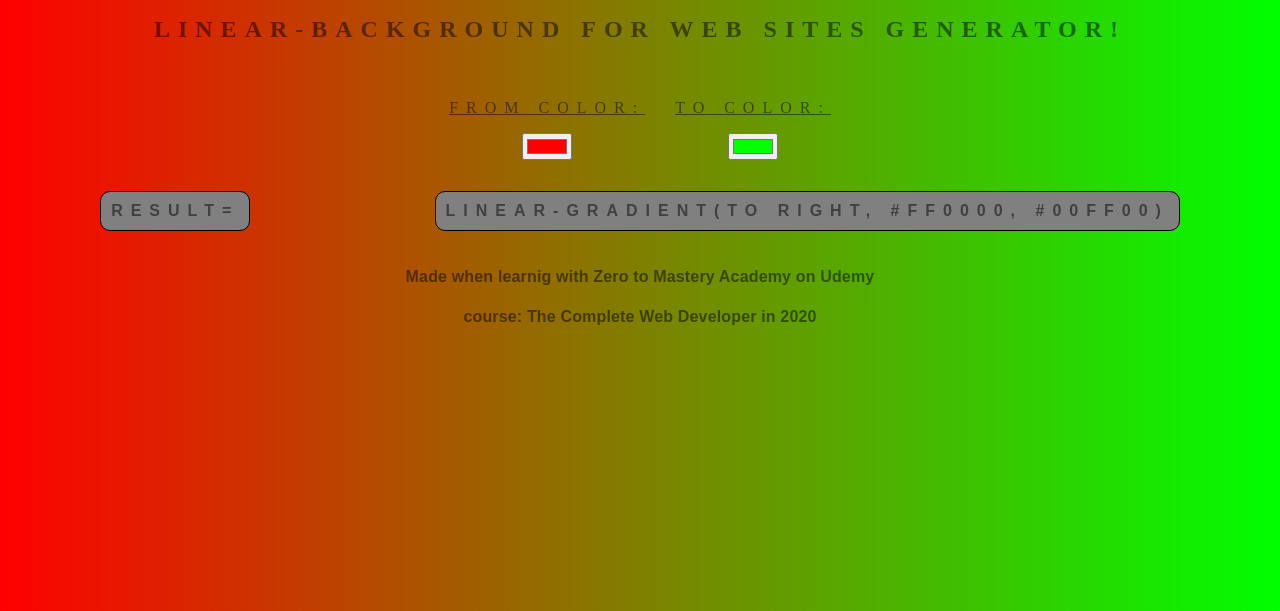
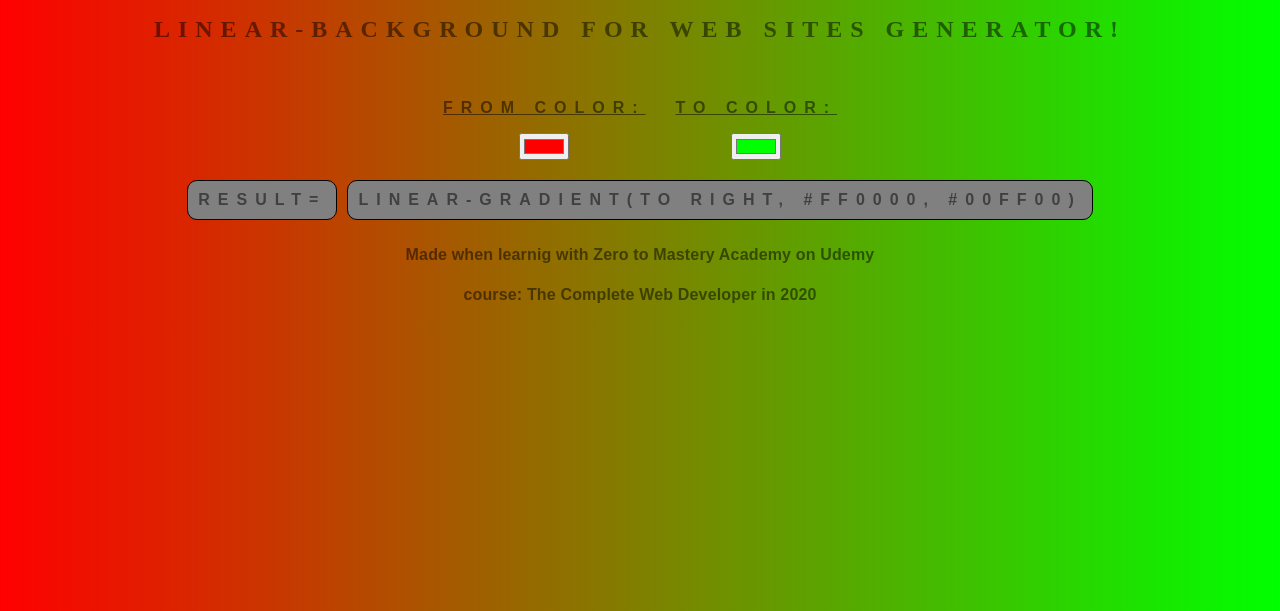
Before and after one commit to doflada/BackgroundGenerator, a plain HTML site: page index.html in a window 1280 px wide. Shown: the part 189-800 px from the top of the page. Drawn offline with Linux system fonts and the light colour scheme.

Commit message:
font change

```diff
--- a/style.css
+++ b/style.css
@@ -15,6 +15,7 @@ body {
 
 .colors div {
 	margin: 15px;
+	font: 600 1.0em "Raleway", sans-serif;
 	text-decoration: underline;
 }
 
@@ -37,13 +38,14 @@ h2 {
 
 #result {
 	display: flex;
-	justify-content: space-around;
+	justify-content: center;
 }
 
 #result h3 {
 	background-color: gray;
 	border: solid 1px black;
 	border-radius: 10px;
+	margin: 5px;
 	padding: 10px;
 	font: 600 1.0em "Raleway", sans-serif;
 }
```
